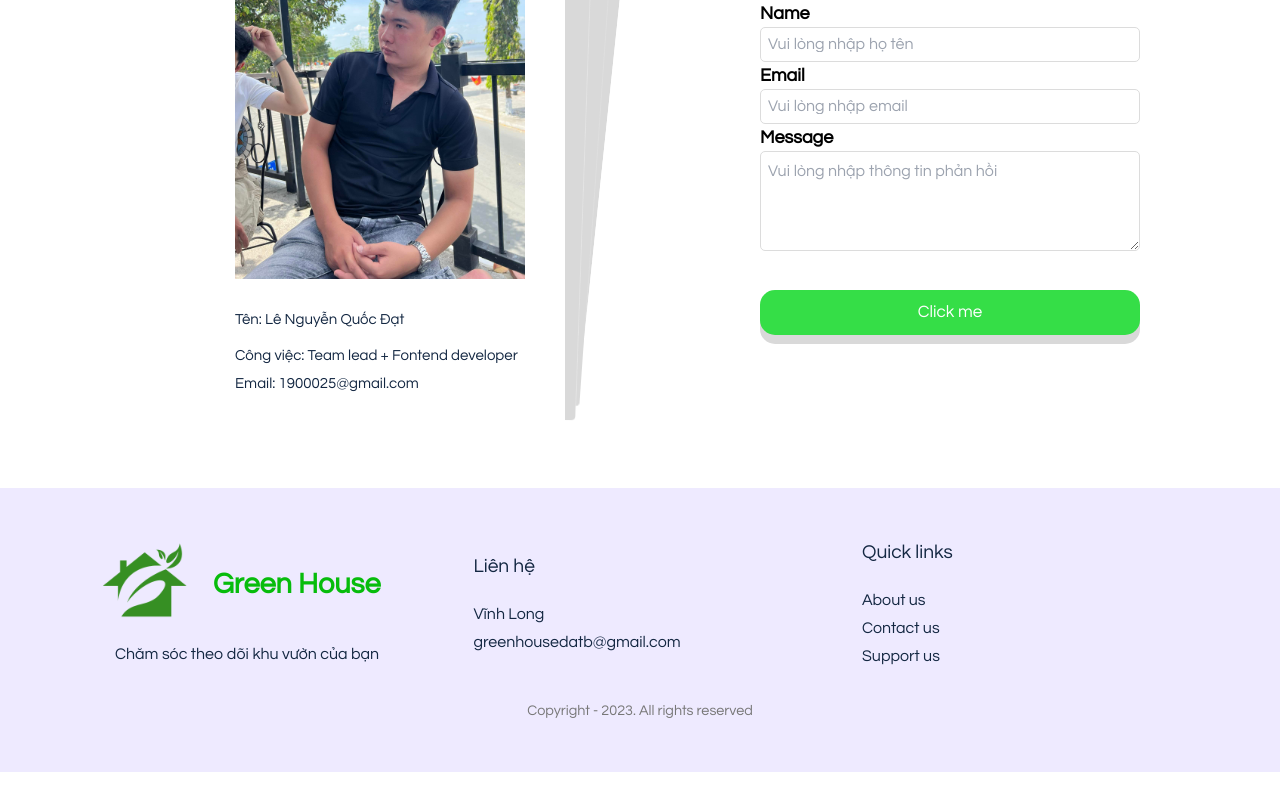
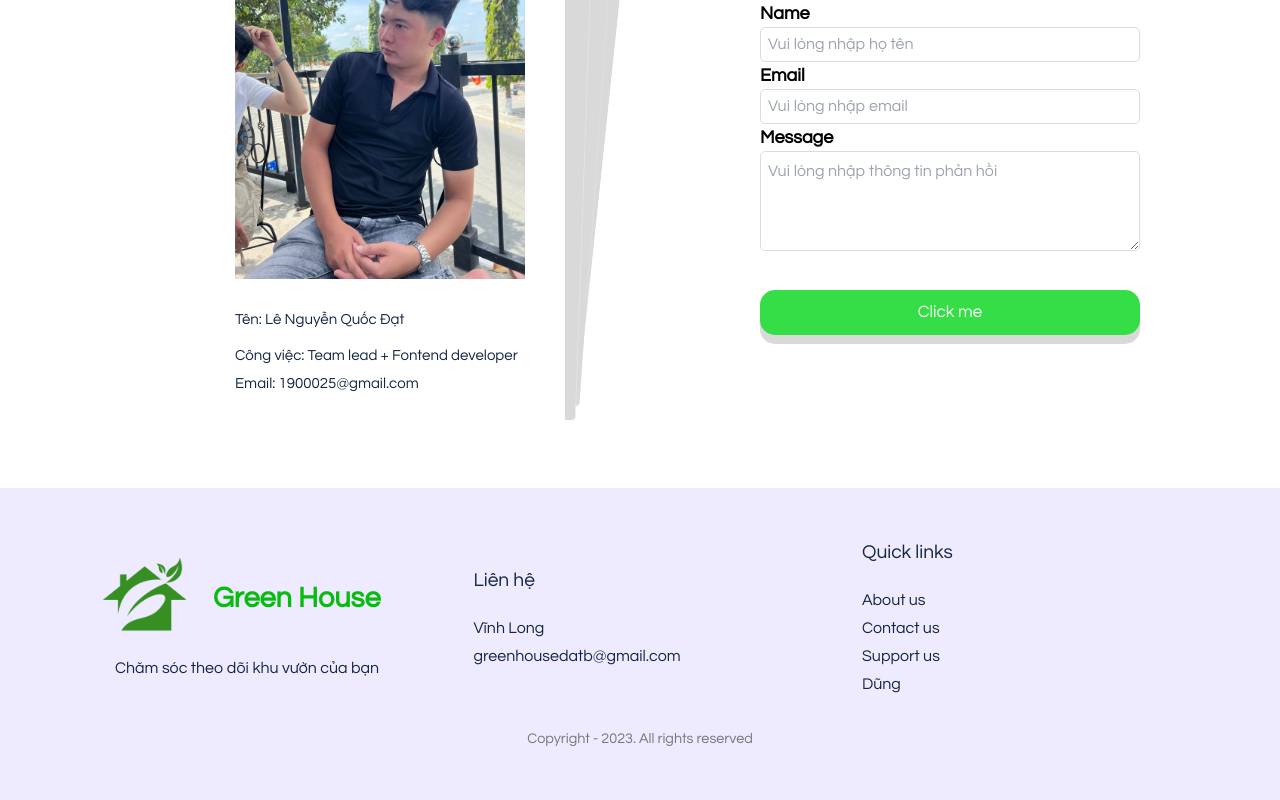
Before and after one commit to QuocDat1219/IoT-giam-sat-vuon-thong-minh, a React (Create React App) app: page / in a window 1280 px wide. Shown: the part 2118-2918 px from the top of the page. Before the commit the page ends 2890 px from the top, so only its background shows below. Built offline with nearby package versions, Linux system fonts and the light colour scheme.

Commit message:
them dung

```diff
--- a/src/components/LandingPage/UI/Footer.jsx
+++ b/src/components/LandingPage/UI/Footer.jsx
@@ -47,6 +47,9 @@ const Footer = () => {
               <li>
                 <a href="#">Support us</a>
               </li>
+              <li>
+                <a href="#">Dũng</a>
+              </li>
             </ul>
           </div>
         </div>
```
